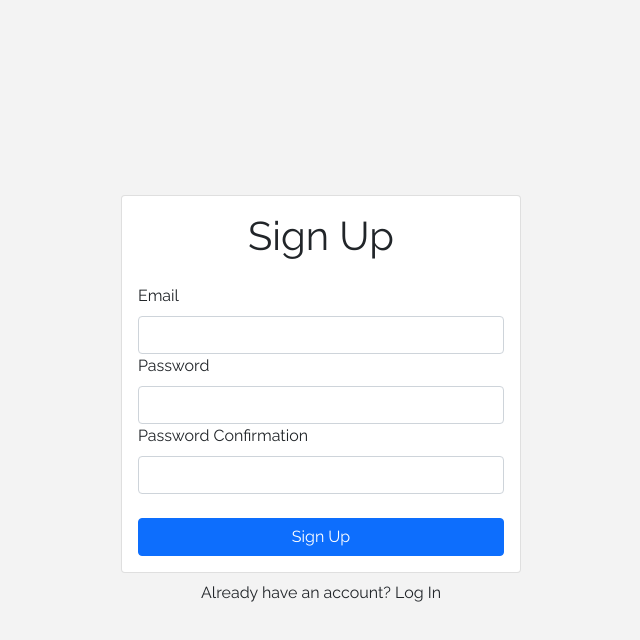
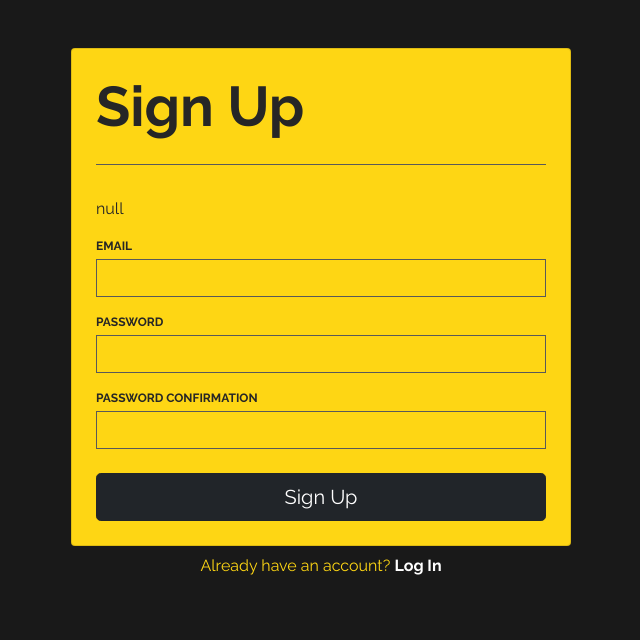
Before and after one commit to scsx/React-Authentication-With-Firebase-And-Routing, a React (Create React App) app in the folder reactauth/: page / in a window 1280 px wide. Shown: the top 640 px of the page, without its empty margins (319-959 px from the left). Built offline with nearby package versions, Linux system fonts and the light colour scheme; no server answers.

Commit message:
Style; signup base

```diff
--- a/reactauth/src/components/App.js
+++ b/reactauth/src/components/App.js
@@ -1,18 +1,28 @@
-import React from "react";
-import { Container } from "react-bootstrap";
-import Signup from "./Signup";
-
+import React from "react"
+import { Container, Jumbotron } from "react-bootstrap"
+import { AuthProvider } from "../contexts/AuthContext"
+import Signup from "./Signup"
 
 function App() {
     return (
-        <Container
-            className="d-flex align-items-center justify-content-center"
-            style={{ minHeight: "100vh" }}>
-            <div className="w-100" style={{ maxWidth: "400px" }}>
-                <Signup />
-            </div>
-        </Container>
-    );
+        <AuthProvider>
+            {/* <Jumbotron>
+                <Container>
+                    <h2>
+                        React Authentication Crash Course With Firebase And
+                        Routing
+                    </h2>
+                </Container>
+            </Jumbotron> */}
+            <Container
+                className='d-flex justify-content-center'
+                style={{ minHeight: "100vh" }}>
+                <div className='w-100' style={{ maxWidth: "500px" }}>
+                    <Signup />
+                </div>
+            </Container>
+        </AuthProvider>
+    )
 }
 
-export default App;
+export default App
--- a/reactauth/src/components/Signup.js
+++ b/reactauth/src/components/Signup.js
@@ -1,36 +1,79 @@
-import React, {useRef} from 'react'
-import { Form, Button, Card } from 'react-bootstrap'
+import React, { useRef, useState } from "react"
+import { Form, Button, Card, Alert } from "react-bootstrap"
+import { useAuth } from "../contexts/AuthContext"
 
 export default function Signup() {
-
     const emailRef = useRef()
     const passwordRef = useRef()
     const passwordConfirmRef = useRef()
+    const { signup, currentUser } = useAuth()
+    const [error, setError] = useState("")
+    // Loading to prevent multiple clicks
+    const [loading, setLoading] = useState(false)
+
+    async function handleSubmit(e) {
+        e.preventDefault()
+
+        if (passwordRef.current.value !== passwordConfirmRef.current.value) {
+            return setError("Passwords do not match") // Exit with return
+        }
+
+        try {
+            setError("") // Reset msg
+            setLoading(true)
+            await signup(emailRef.current.value, passwordRef.current.value)
+        } catch {
+            setError("Failed to create account")
+        }
+        setLoading(false)
+    }
 
     return (
         <>
             <Card>
                 <Card.Body>
-                    <h1 className="text-center mb-4">Sign Up</h1>
-                    <Form>
-                        <Form.Group id="email">
+                    <h1>Sign Up</h1>
+                    {error && <Alert variant='danger'>{error}</Alert>}
+                    {JSON.stringify(currentUser)}
+                    <Form className='signform' onSubmit={handleSubmit}>
+                        <Form.Group id='email'>
                             <Form.Label>Email</Form.Label>
-                            <Form.Control type="email" ref={emailRef} required />
+                            <Form.Control
+                                type='email'
+                                ref={emailRef}
+                                //value='test@email.com'
+                                required
+                            />
                         </Form.Group>
-                        <Form.Group id="password">
+                        <Form.Group id='password'>
                             <Form.Label>Password</Form.Label>
-                            <Form.Control type="password" ref={passwordRef} required />
+                            <Form.Control
+                                type='password'
+                                ref={passwordRef}
+                                required
+                            />
                         </Form.Group>
-                        <Form.Group id="password-confirm">
+                        <Form.Group id='password-confirm'>
                             <Form.Label>Password Confirmation</Form.Label>
-                            <Form.Control type="password" ref={passwordConfirmRef} required />
+                            <Form.Control
+                                type='password'
+                                ref={passwordConfirmRef}
+                                required
+                            />
                         </Form.Group>
-                        <Button className="w-100 text-center mt-4">Sign Up</Button>
+                        <Button
+                            className='w-100 text-center mt-4'
+                            variant='dark'
+                            size='lg'
+                            disabled={loading}
+                            type='submit'>
+                            Sign Up
+                        </Button>
                     </Form>
                 </Card.Body>
             </Card>
-            <div className="w-100 text-center mt-2">
-                Already have an account? Log In
+            <div className='w-100 text-center mt-2 text-gold'>
+                Already have an account? <b className='text-white'>Log In</b>
             </div>
         </>
     )
--- /dev/null
+++ b/reactauth/src/contexts/AuthContext.js
@@ -0,0 +1,30 @@
+import React, { useContext, useState, useEffect } from "react"
+import { auth } from "../firebase"
+
+const AuthContext = React.createContext()
+
+export function useAuth() {
+    return useContext(AuthContext)
+}
+
+export function AuthProvider({ children }) {
+    const [currentUser, setCurrentUser] = useState()
+
+    function signup(email, password) {
+        return auth.createUserWithEmailAndPassword(email, password)
+    }
+
+    useEffect(() => {
+        const unsubscribe = auth.onAuthStateChanged((user) => {
+            setCurrentUser(user)
+        })
+
+        return unsubscribe
+    }, [])
+
+    const value = {
+        currentUser,
+        signup
+    }
+    return <AuthContext.Provider value={value}>{children}</AuthContext.Provider>
+}
--- a/reactauth/src/firebase.js
+++ b/reactauth/src/firebase.js
@@ -1,5 +1,5 @@
-import firebase from "firebase/app";
-import "firebase/auth";
+import firebase from "firebase/app"
+import "firebase/auth"
 
 const app = firebase.initializeApp({
     apiKey: process.env.REACT_APP_FIREBASE_API_KEY,
@@ -7,8 +7,8 @@ const app = firebase.initializeApp({
     projectId: process.env.REACT_APP_FIREBASE_PROJECT_ID,
     storageBucket: process.env.REACT_APP_FIREBASE_STORAGE_BUCKET,
     messagingSenderId: process.env.REACT_APP_FIREBASE_MESSAGING_SENDER_ID,
-    appId: process.env.REACT_APP_FIREBASE_APP_ID,
-});
+    appId: process.env.REACT_APP_FIREBASE_APP_ID
+})
 
 export const auth = app.auth()
 export default app
--- a/reactauth/src/scss/App.scss
+++ b/reactauth/src/scss/App.scss
@@ -1,6 +1,59 @@
-@import url('https://fonts.googleapis.com/css2?family=Raleway:wght@300;400;700&display=swap');
+@import url("https://fonts.googleapis.com/css2?family=Raleway:wght@300;400;700&display=swap");
+@import "vars";
 
 body {
-    background-color: #f3f3f3;
-    font-family: 'Raleway', sans-serif;
+    background-color: darken($dark, 5%);
+    color: $dark;
+    font-family: "Raleway", sans-serif;
+    padding-top: 3rem;
 }
+
+h1 {
+    font-weight: 700;
+    font-size: 3.5rem;
+    padding-bottom: 1.5rem;
+    border-bottom: 1px solid lighten($dark, 20%);
+    margin-bottom: 2rem;
+}
+
+.card {
+    background-color: $gold;
+    border-color: none;
+    .card-body {
+        padding: 1.5rem;
+    }
+}
+
+.alert {
+    border-radius: 0;
+    font-weight: 700;
+    font-size: 1rem;
+    display: inline-block;
+    &-danger {
+        background-color: $blood;
+        border: none;
+        color: $gold;
+    }
+}
+
+.form-group {
+    .form-control {
+        border-color: lighten($dark, 20%);
+        background-color: $gold;
+        border-radius: 0;
+        font-weight: 700;
+        font-size: 1rem;
+
+        &:focus {
+            box-shadow: 0 0 0 0.25rem $white;
+            border-color: $white;
+        }
+    }
+    .form-label {
+        font-weight: 700;
+        text-transform: uppercase;
+        margin-bottom: 0.25rem;
+        margin-top: 1rem;
+        font-size: 12px;
+    }
+}
--- /dev/null
+++ b/reactauth/src/scss/_vars.scss
@@ -0,0 +1,9 @@
+$dark: #262626;
+$gold: #fed614;
+$black: #000000;
+$white: #ffffff;
+$blood: #842029;
+
+.text-gold {
+    color: $gold;
+}
```
Also changed, not shown: reactauth/package.json (+5 -3 lines), reactauth/src/index.js (+10 -10 lines), reactauth/public/manifest.json, 2 other files (tests, documents, lock files or other folders).
